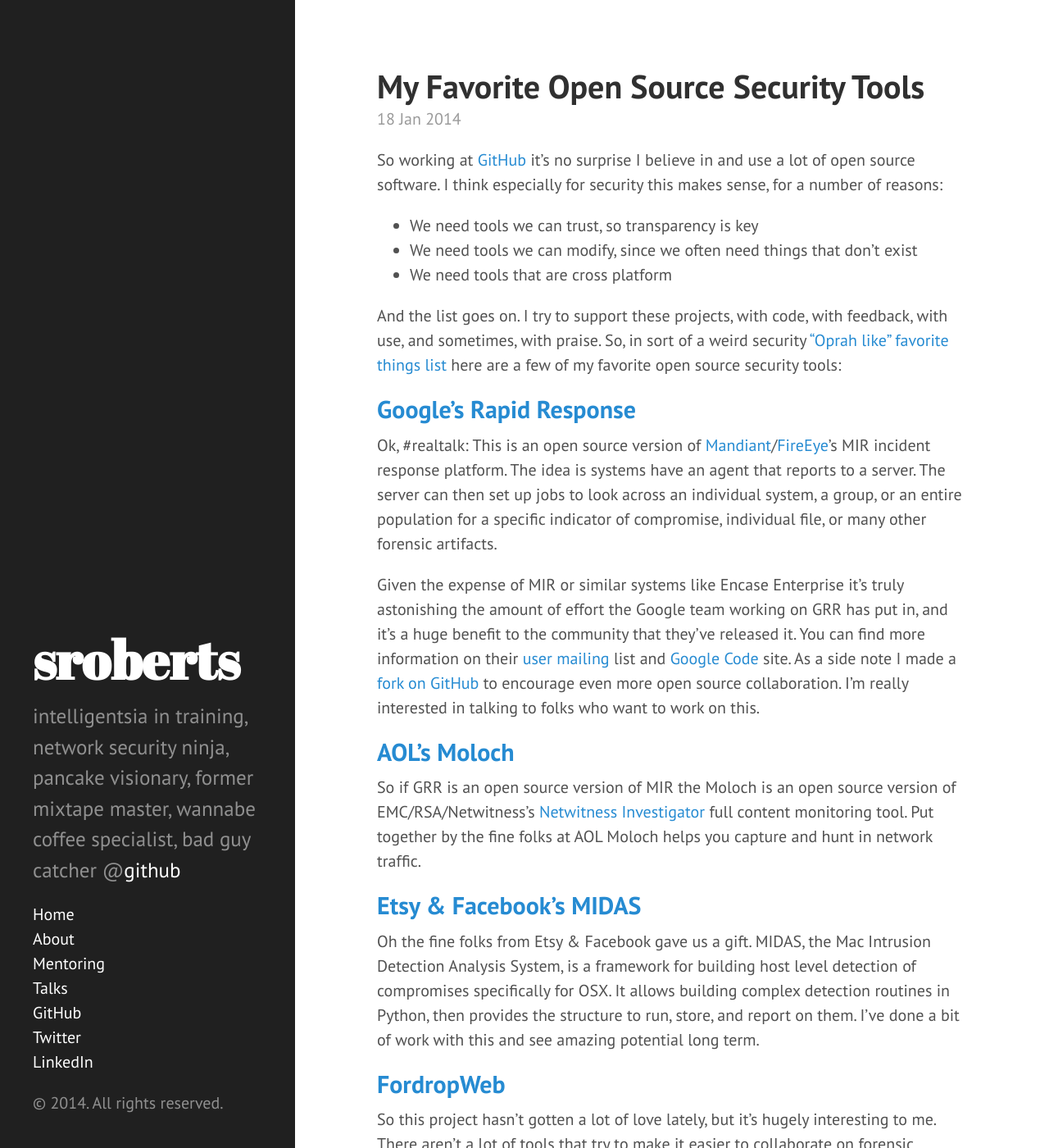
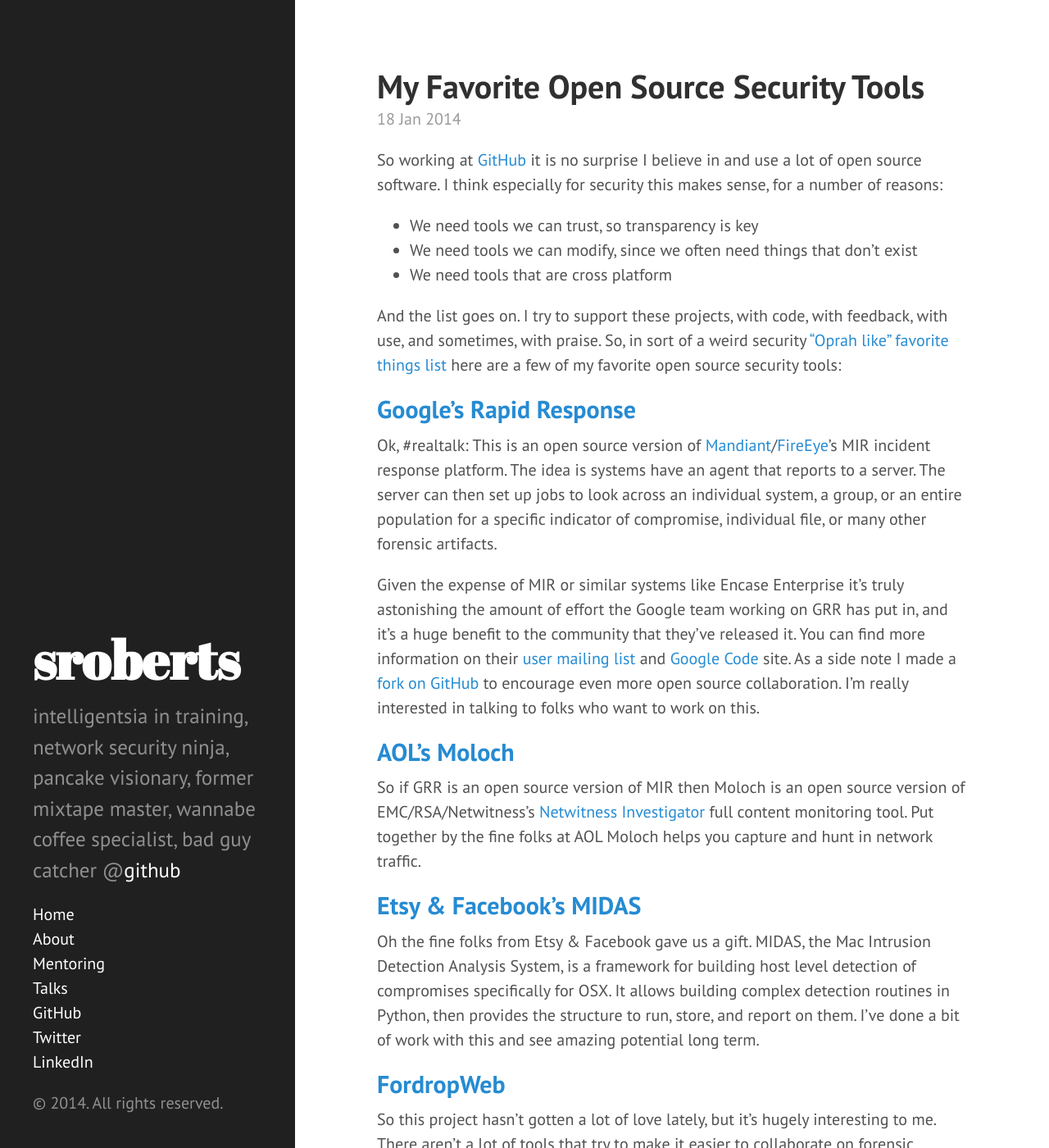
Before and after one commit to sroberts/sroberts.github.io, a Jekyll site: the page built from _posts/2014-01-18-my-favorite-oss-security-projects.md, in a window 1280 px wide and 1400 px high. Shown: the whole window at 82% size. Built offline with Jekyll 4.4.1, drawn with Linux system fonts in a browser that asks for light colours; Markdown is read by kramdown in place of the engine named in the settings.

Commit message:
a few last minute changes but seems ready to :ship:

```diff
--- a/_posts/2014-01-18-my-favorite-oss-security-projects.md
+++ b/_posts/2014-01-18-my-favorite-oss-security-projects.md
@@ -2,7 +2,7 @@
 layout: post
 title: My Favorite Open Source Security Tools
 ---
-So working at [GitHub](http://github.com) it's no surprise I believe in and use a lot of open source software. I think especially for security this makes sense, for a number of reasons:
+So working at [GitHub](http://github.com) it is no surprise I believe in and use a lot of open source software. I think especially for security this makes sense, for a number of reasons:
 
 * We need tools we can trust, so transparency is key
 * We need tools we can modify, since we often need things that don't exist
@@ -13,10 +13,10 @@
 ## [Google's Rapid Response](https://code.google.com/p/grr/)
 Ok, #realtalk: This is an open source version of [Mandiant](http://www.mandiant.com)/[FireEye](http://www.fireeye.com)'s MIR incident response platform. The idea is systems have an agent that reports to a server. The server can then set up jobs to look across an individual system, a group, or an entire population for a specific indicator of compromise, individual file, or many other forensic artifacts.
 
-Given the expense of MIR or similar systems like Encase Enterprise it's truly astonishing the amount of effort the Google team working on GRR has put in, and it's a huge benefit to the community that they've released it. You can find more information on their [user mailing](https://groups.google.com/forum/#!forum/grr-users) list and [Google Code](https://code.google.com/p/grr/) site. As a side note I made a [fork on GitHub](https://github.com/grr-hackers/grr) to encourage even more open source collaboration. I'm really interested in talking to folks who want to work on this.
+Given the expense of MIR or similar systems like Encase Enterprise it's truly astonishing the amount of effort the Google team working on GRR has put in, and it's a huge benefit to the community that they've released it. You can find more information on their [user mailing list](https://groups.google.com/forum/#!forum/grr-users) and [Google Code](https://code.google.com/p/grr/) site. As a side note I made a [fork on GitHub](https://github.com/grr-hackers/grr) to encourage even more open source collaboration. I'm really interested in talking to folks who want to work on this.
 
 ## [AOL's Moloch](https://github.com/aol/moloch)
-So if GRR is an open source version of MIR the Moloch is an open source version of EMC/RSA/Netwitness's [Netwitness Investigator](http://www.emc.com/security/rsa-netwitness.htm) full content monitoring tool. Put together by the fine folks at AOL Moloch helps you capture and hunt in network traffic.
+So if GRR is an open source version of MIR then Moloch is an open source version of EMC/RSA/Netwitness's [Netwitness Investigator](http://www.emc.com/security/rsa-netwitness.htm) full content monitoring tool. Put together by the fine folks at AOL Moloch helps you capture and hunt in network traffic.
 
 ## [Etsy & Facebook's MIDAS](https://github.com/etsy/midas)
 Oh the fine folks from Etsy & Facebook gave us a gift. MIDAS, the Mac Intrusion Detection Analysis System, is a framework for building host level detection of compromises specifically for OSX. It allows building complex detection routines in Python, then provides the structure to run, store, and report on them. I've done a bit of work with this and see amazing potential long term.
```
